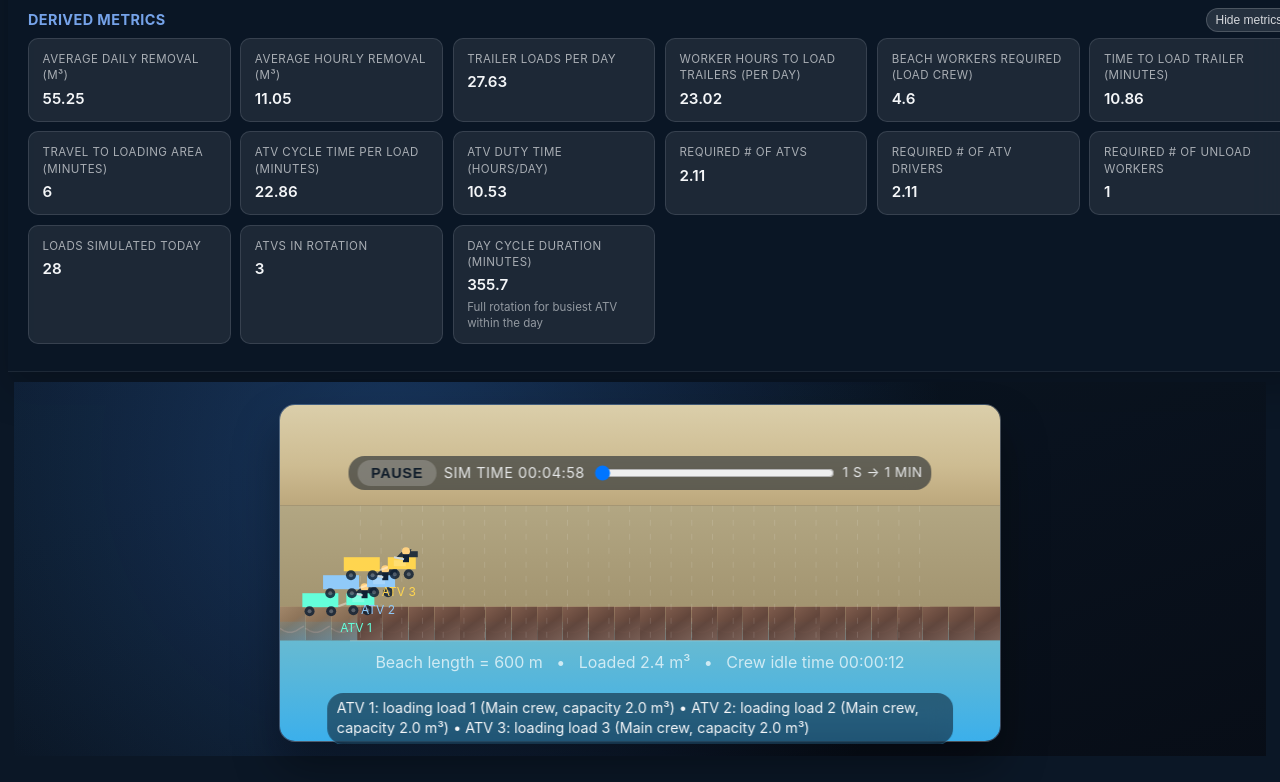
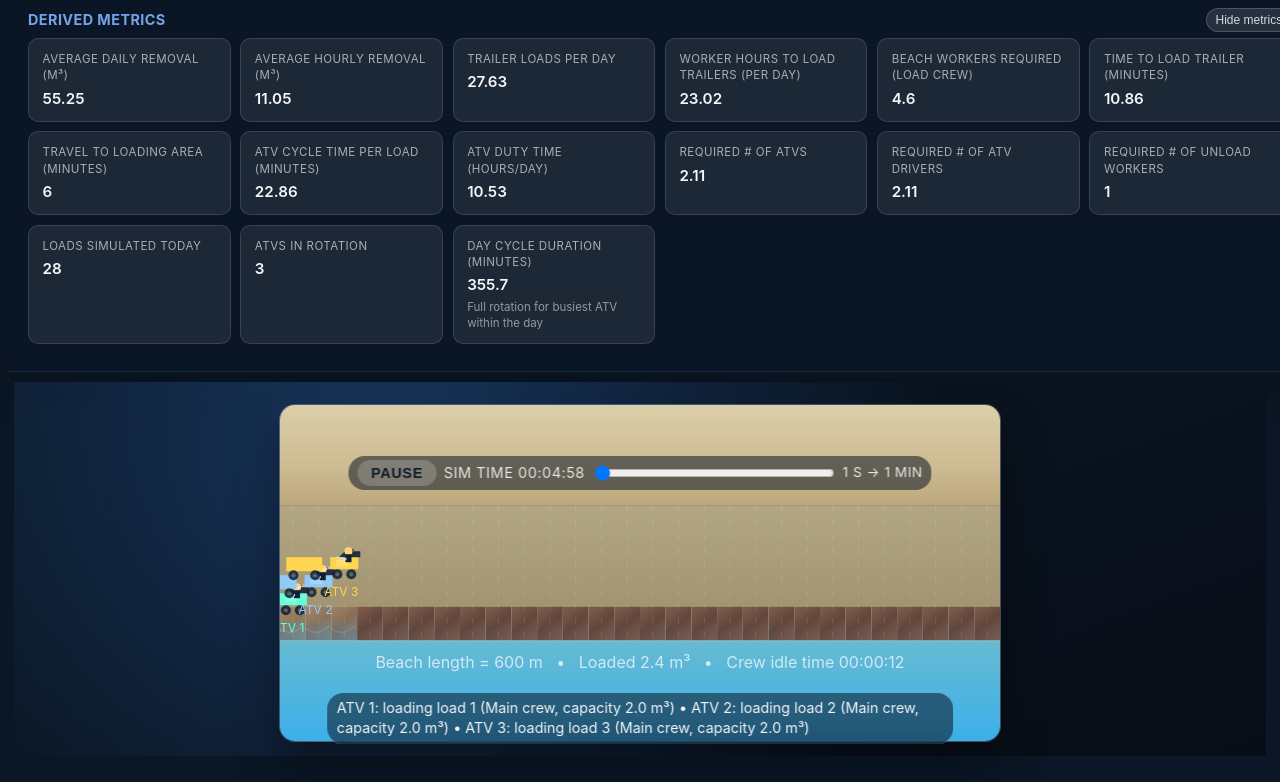
Before and after one commit to alexmalison/hmb-sargassum-beach-cleaning-viz, a website built with Vite: page index.html in a window 1280 px wide. Shown: the part 416-1198 px from the top of the page. Built offline with nearby package versions, Linux system fonts and the light colour scheme.

Commit message:
Remove padding offsets from beach rendering and ATV positioning

```diff
--- a/src/main.js
+++ b/src/main.js
@@ -967,8 +967,8 @@ function createAnimator(canvas, timeLabel, detailsLabel) {
     ctx.strokeStyle = 'rgba(255, 255, 255, 0.25)';
     ctx.lineWidth = 2;
     ctx.beginPath();
-    ctx.moveTo(padding, beachBottom);
-    ctx.lineTo(width - padding, beachBottom);
+    ctx.moveTo(0, beachBottom);
+    ctx.lineTo(width, beachBottom);
     ctx.stroke();
 
     ctx.save();
@@ -997,7 +997,7 @@ function createAnimator(canvas, timeLabel, detailsLabel) {
     baseSand.addColorStop(0, 'rgba(214, 196, 148, 0.84)');
     baseSand.addColorStop(1, 'rgba(198, 174, 122, 0.82)');
     ctx.fillStyle = baseSand;
-    ctx.fillRect(padding, sargassumTop, width - padding * 2, sargassumHeight);
+    ctx.fillRect(0, sargassumTop, width, sargassumHeight);
     ctx.restore();
 
     simulation.loadStates.forEach((state) => {
@@ -1143,7 +1143,7 @@ function createAnimator(canvas, timeLabel, detailsLabel) {
     ctx.setLineDash([6, 8]);
 
     simulation.loadMarkers.forEach((distance) => {
-      const x = padding + (distance / simulation.beachLength) * (width - padding * 2);
+      const x = (distance / simulation.beachLength) * width;
       ctx.beginPath();
       ctx.moveTo(x, beachTop);
       ctx.lineTo(x, beachBottom);
@@ -1313,7 +1313,7 @@ function createAnimator(canvas, timeLabel, detailsLabel) {
       const { position, phase, loadId, direction, progress } = getAtvState(segments, simMinutes, prevDirection);
       orientationByAtv[index] = direction || prevDirection || 1;
       const color = ATV_COLORS[index % ATV_COLORS.length];
-      const x = padding + (position / simulation.beachLength) * (width - padding * 2);
+      const x = Math.max(0, Math.min(width, (position / simulation.beachLength) * width));
       const y = beachBottom - 30 - (index * 18);
 
       const epsilon = 0.001;
```
Also changed, not shown: dist/assets/index-BiRw3cyX.js (added), dist/index.html.
